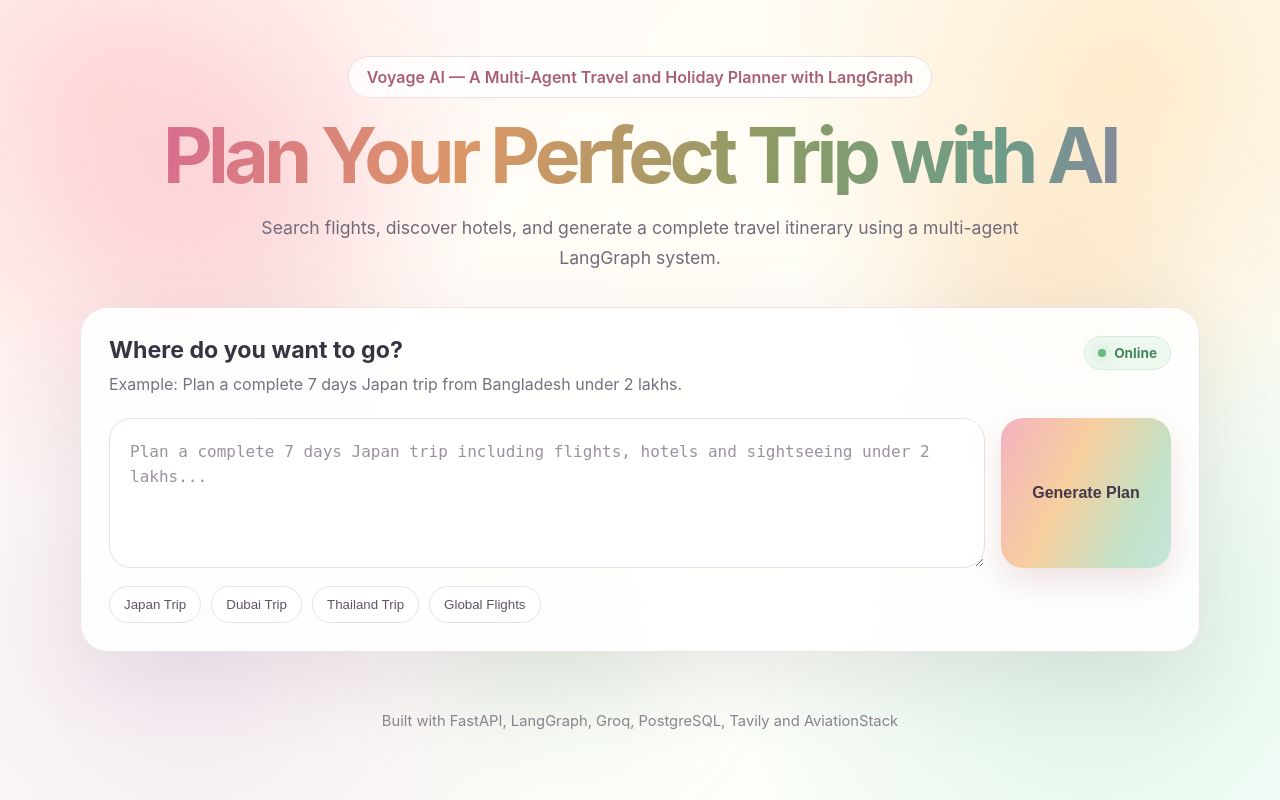
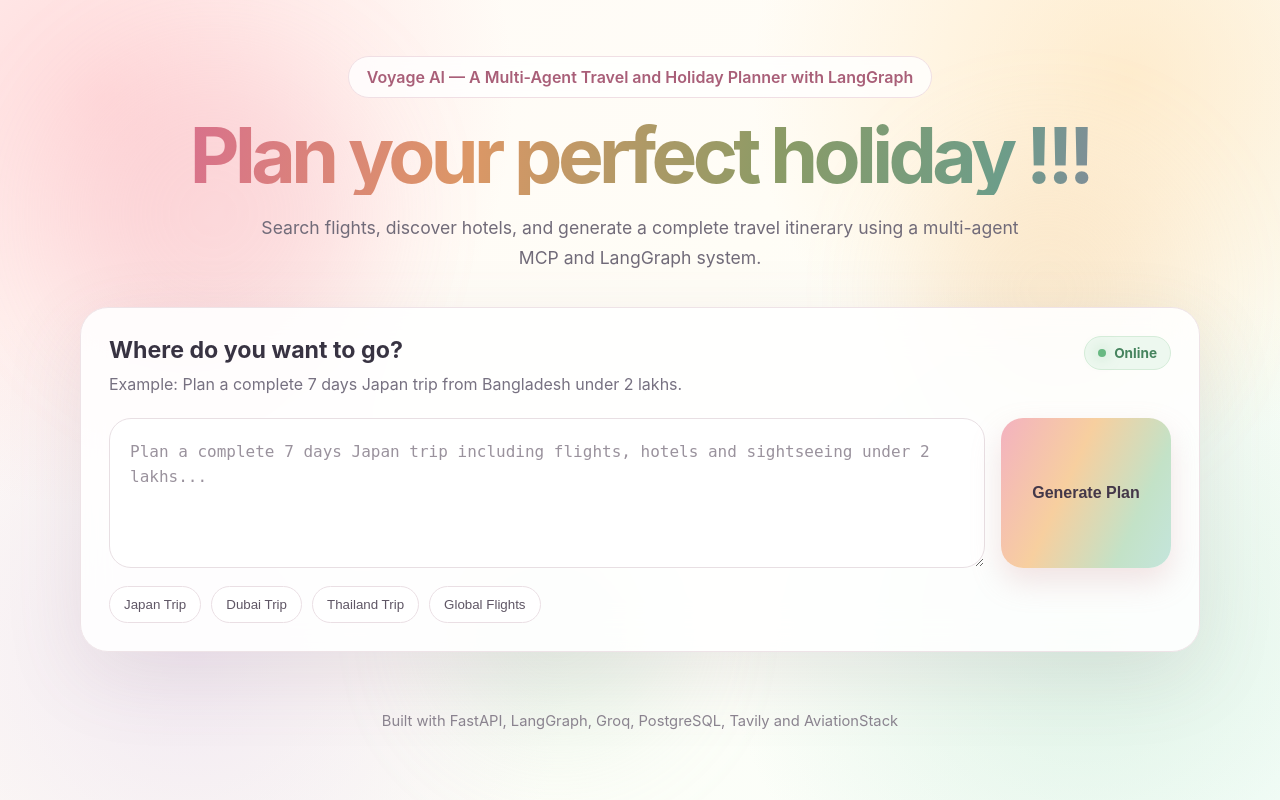
Before and after one commit to TechnoDiktator/voyage-ai, a FastAPI app: page / in a window 1280 px wide. Run offline with FastAPI, Linux system fonts and the light colour scheme; some libraries are stand-ins or nearby versions.

Commit message:
TEMPLATE update

```diff
--- a/templates/index.html
+++ b/templates/index.html
@@ -26,11 +26,11 @@
             </div>
 
             <h1>
-                Plan Your Perfect Trip with AI
+                Plan your perfect holiday !!!
             </h1>
 
             <p>
-                Search flights, discover hotels, and generate a complete travel itinerary using a multi-agent LangGraph system.
+                Search flights, discover hotels, and generate a complete travel itinerary using a multi-agent MCP and LangGraph system.
             </p>
         </section>
 
```
